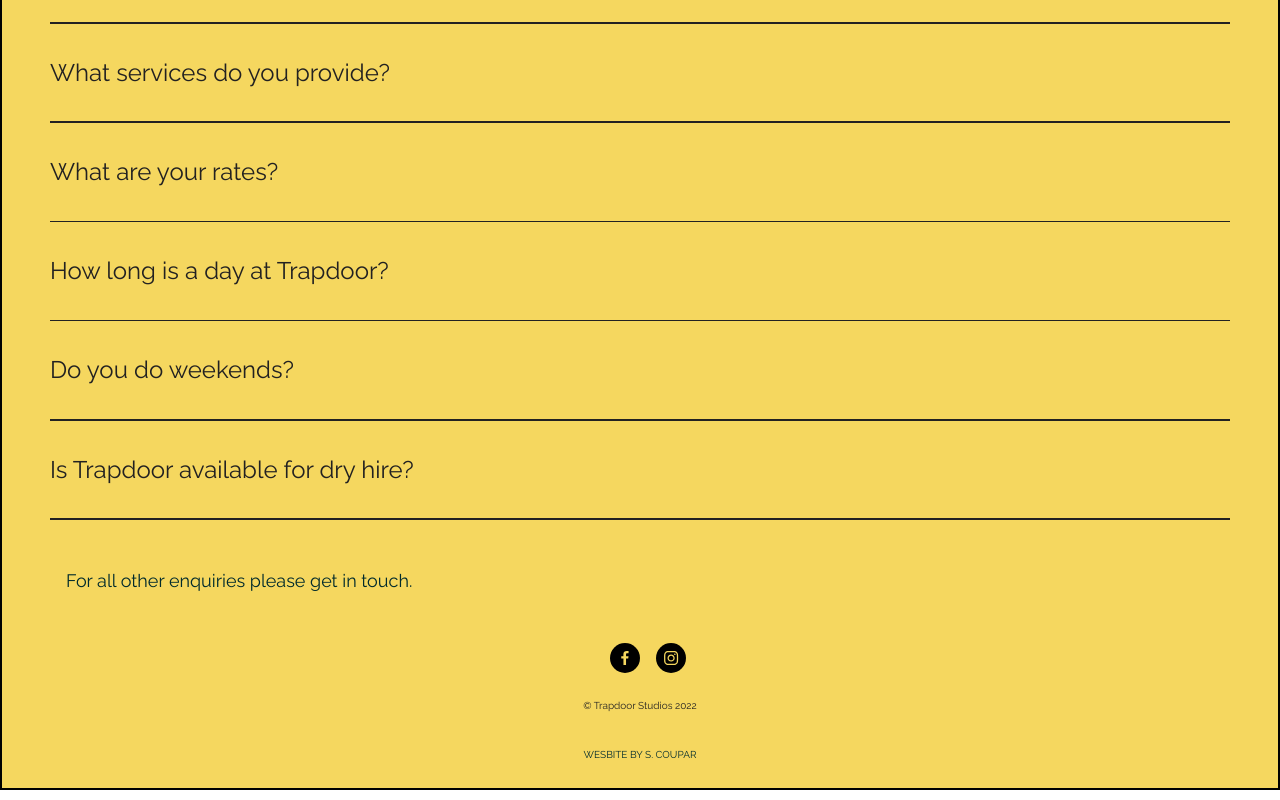
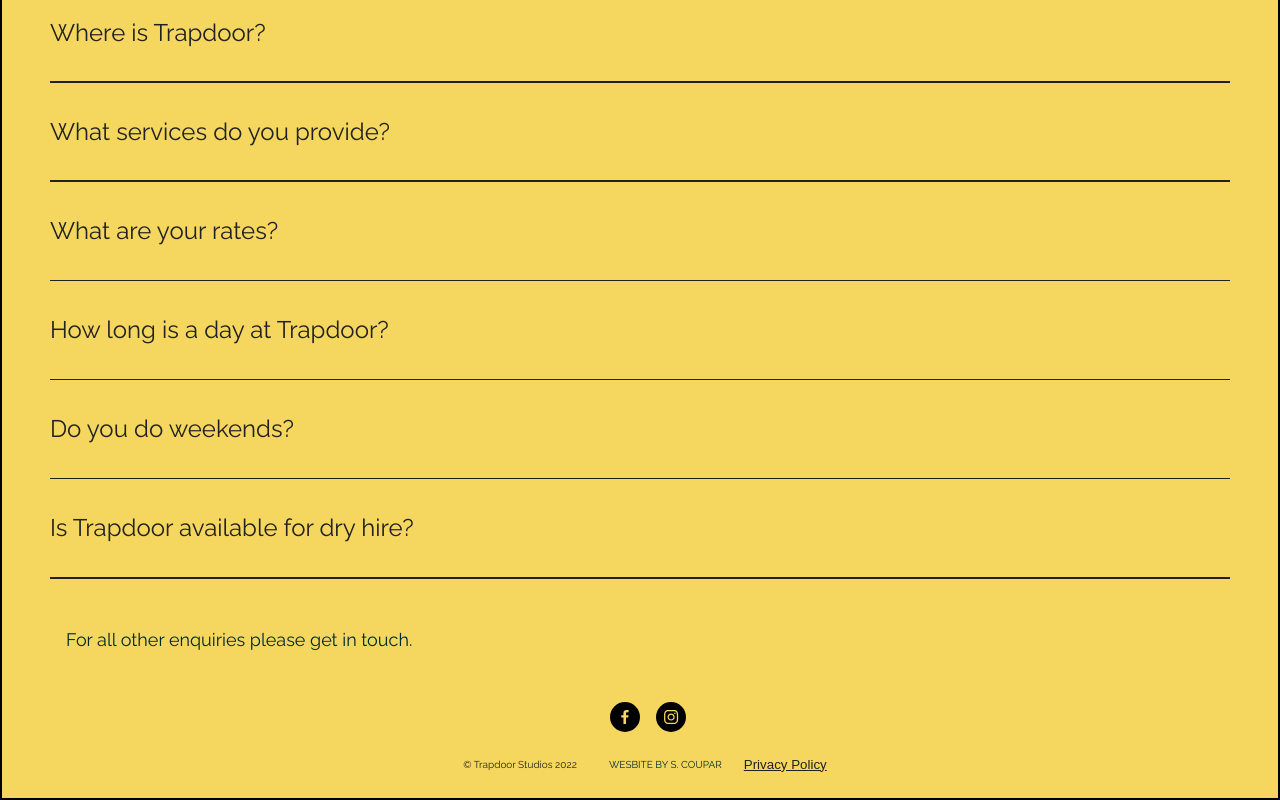
Before and after one commit to scoupar/trapdoor-studios, a Next.js app: page / in a window 1280 px wide. Shown: the part 10659-11459 px from the top of the page. Built offline with nearby package versions, Linux system fonts and the light colour scheme.

Commit message:
added privacy policy

```diff
--- a/components/Contact.js
+++ b/components/Contact.js
@@ -3,6 +3,7 @@
 import Toggle from "./Toggle";
 import { AnimateSharedLayout } from "framer-motion";
 import FadeInSection from "./FadeInSection";
+import Modal from "./Modal";
 
 const ContactHeader = () => {
   return (
@@ -74,6 +75,12 @@
                 /> */}
                 <label htmlFor="message">Tell us about your project</label>
                 <textarea name="message" required cols="4" rows="6" />
+                <h4>
+                  By clicking send you are agreeing to the terms of our
+                  <span>
+                    <Modal />
+                  </span>
+                </h4>
                 <button id="submit-button" type="submit">
                   Send
                 </button>
--- a/components/Footer.js
+++ b/components/Footer.js
@@ -1,5 +1,6 @@
 import { SocialIcon } from "react-social-icons";
 import Link from "next/link";
+import Modal from "./Modal";
 
 const Footer = () => {
   return (
@@ -23,10 +24,13 @@
             style={{ height: 30, width: 30 }}
           />
         </div>
-        <p className="footer-text">© Trapdoor Studios 2022</p>
-        <Link href="http://www.github.com/scoupar">
-          <p className="credit">Wesbite by S. Coupar</p>
-        </Link>
+        <div className="footer-links">
+          <p className="footer-text">© Trapdoor Studios 2022</p>
+          <Link href="http://www.github.com/scoupar">
+            <p className="credit">Wesbite by S. Coupar</p>
+          </Link>
+          <Modal />
+        </div>
       </div>
     </>
   );
--- a/components/Layout.js
+++ b/components/Layout.js
@@ -1,12 +1,7 @@
-import Navbar from "./Navbar";
+import Modal from "../components/Modal";
 
 const Layout = ({ children }) => {
-  return (
-    <div className="content">
-      {/* <Navbar /> */}
-      {children}
-    </div>
-  );
+  return <div className="content">{children}</div>;
 };
 
 export default Layout;
--- /dev/null
+++ b/components/Modal.js
@@ -0,0 +1,65 @@
+import React, { useState } from "react";
+
+export default function Modal() {
+  const [modal, setModal] = useState(false);
+
+  const toggleModal = () => {
+    setModal(!modal);
+  };
+
+  //   if (modal) {
+  //     document.body.classList.add("active-modal");
+  //   } else {
+  //     document.body.classList.remove("active-modal");
+  //   }
+
+  return (
+    <>
+      <button onClick={toggleModal} className="btn-modal">
+        Privacy Policy
+      </button>
+
+      {modal && (
+        <div className="modal">
+          <div onClick={toggleModal} className="modal-overlay"></div>
+          <div className="modal-content">
+            <h2>Privacy Policy</h2>
+            <p>
+              Your privacy is important to us. It is Trapdoor Studio's policy to
+              respect your privacy regarding any information we may collect from
+              you across our website, trapdoorstudiosliverpool.co.uk, and other
+              sites we own and operate. <br></br>
+              <br></br>We only ask for personal information when we truly need
+              it to provide a service to you. We collect it by fair and lawful
+              means, with your knowledge and consent. We also let you know why
+              we’re collecting it and how it will be used. We only retain
+              collected information for as long as necessary to provide you with
+              your requested service. What data we store, we’ll protect within
+              commercially acceptable means to prevent loss and theft, as well
+              as unauthorised access, disclosure, copying, use or modification.{" "}
+              <br></br>
+              <br></br>We don’t share any personally identifying information
+              publicly or with third-parties, except when required to by law.
+              Our website may link to external sites that are not operated by
+              us. Please be aware that we have no control over the content and
+              practices of these sites, and cannot accept responsibility or
+              liability for their respective privacy policies. <br></br>
+              <br></br>You are free to refuse our request for your personal
+              information, with the understanding that we may be unable to
+              provide you with some of your desired services. Your continued use
+              of our website will be regarded as acceptance of our practices
+              around privacy and personal information. If you have any questions
+              about how we handle user data and personal information, feel free
+              to contact us. <br></br>
+              <br></br>
+              This policy is effective as of 6 March 2024.
+            </p>
+            <button className="close-modal" onClick={toggleModal}>
+              CLOSE
+            </button>
+          </div>
+        </div>
+      )}
+    </>
+  );
+}
--- a/styles/globals.css
+++ b/styles/globals.css
@@ -1066,8 +1066,10 @@
 
 .footer {
   background-color: #f5d75f;
-  display: grid;
-  place-items: center;
+  display: flex;
+  flex-direction: column;
+  justify-content: center;
+  justify-items: center;
 }
 
 .footer-text {
@@ -1075,6 +1077,18 @@
   font-weight: 100;
   font-size: x-small;
   margin-bottom: 0.1rem;
+}
+
+.footer-links {
+  display: flex;
+  flex-direction: row;
+  justify-content: center;
+}
+
+.social-menu {
+  display: flex;
+  justify-self: center;
+  justify-content: center;
 }
 
 /* new gallery */
@@ -1133,7 +1147,10 @@
   font-size: x-small;
   text-transform: uppercase;
   font-weight: 100;
-  margin-top: 0.1rem;
+}
+
+.credit:hover {
+  cursor: pointer;
 }
 
 .fade-in-section {
@@ -1165,3 +1182,56 @@
 .e-mail {
   text-decoration: underline;
 }
+
+.btn-modal {
+  color: rgb(34, 33, 33);
+  font-weight: 100;
+  margin-bottom: 0.1rem;
+  background-color: transparent;
+  border: none;
+  text-decoration: underline;
+}
+
+.btn-modal:hover {
+  cursor: pointer;
+}
+
+.modal {
+  z-index: 100;
+}
+
+.modal,
+.modal-overlay {
+  width: 100vw;
+  height: 100vh;
+  top: 0;
+  left: 0;
+  right: 0;
+  bottom: 0;
+  position: fixed;
+}
+
+.modal-overlay {
+  background: rgba(49, 49, 49, 0.8);
+}
+.modal-content {
+  position: absolute;
+  top: 20%;
+  left: 50%;
+  transform: translate(-50%, -20%);
+  line-height: 1.4;
+  background: #f1f1f1;
+  padding: 1rem 2rem;
+  border-radius: 3px;
+  height: auto;
+  width: 85%;
+  max-height: 80%;
+  overflow-y: scroll;
+}
+
+.close-modal {
+  position: absolute;
+  top: 10px;
+  right: 10px;
+  padding: 5px 7px;
+}
```
